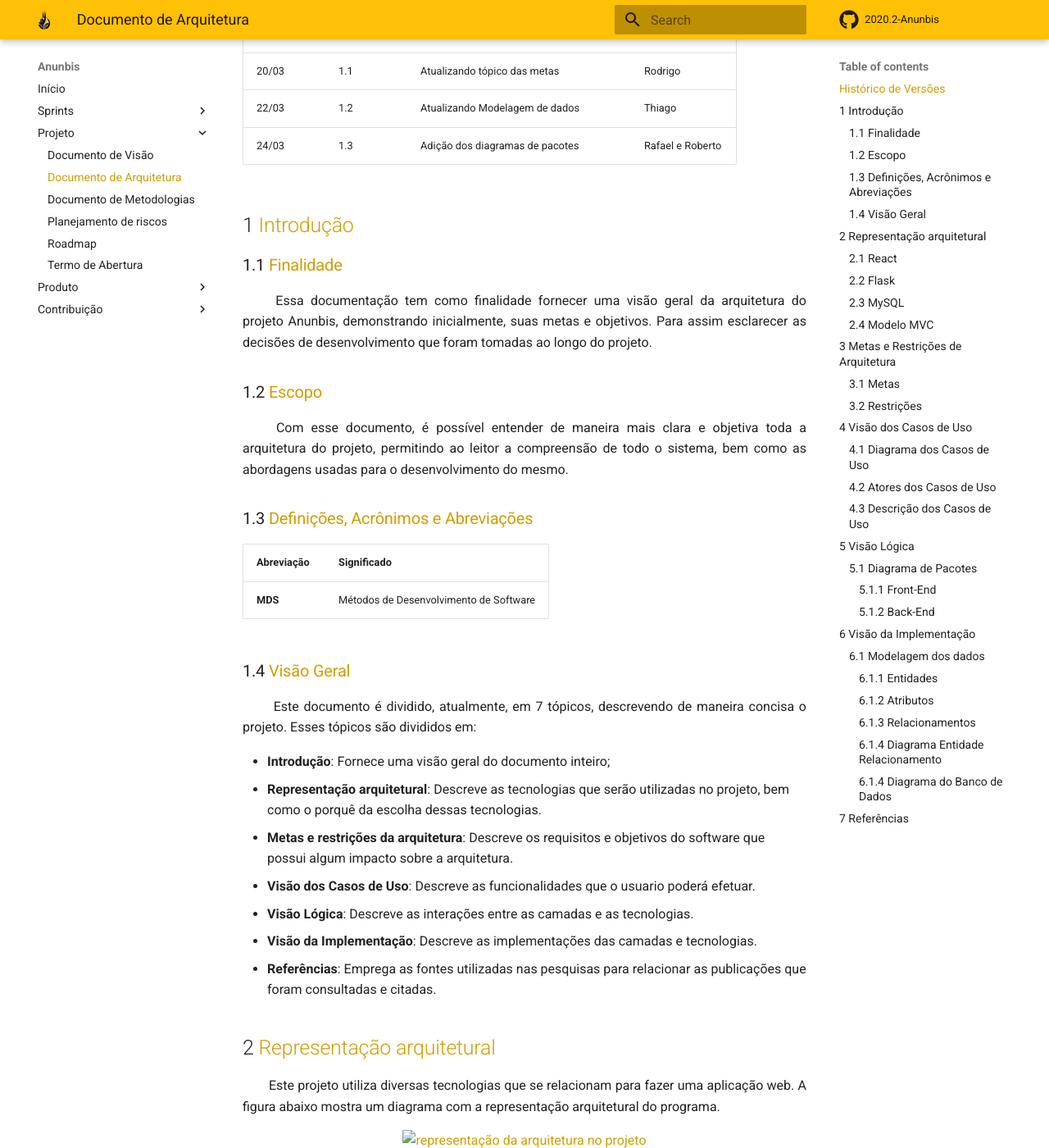
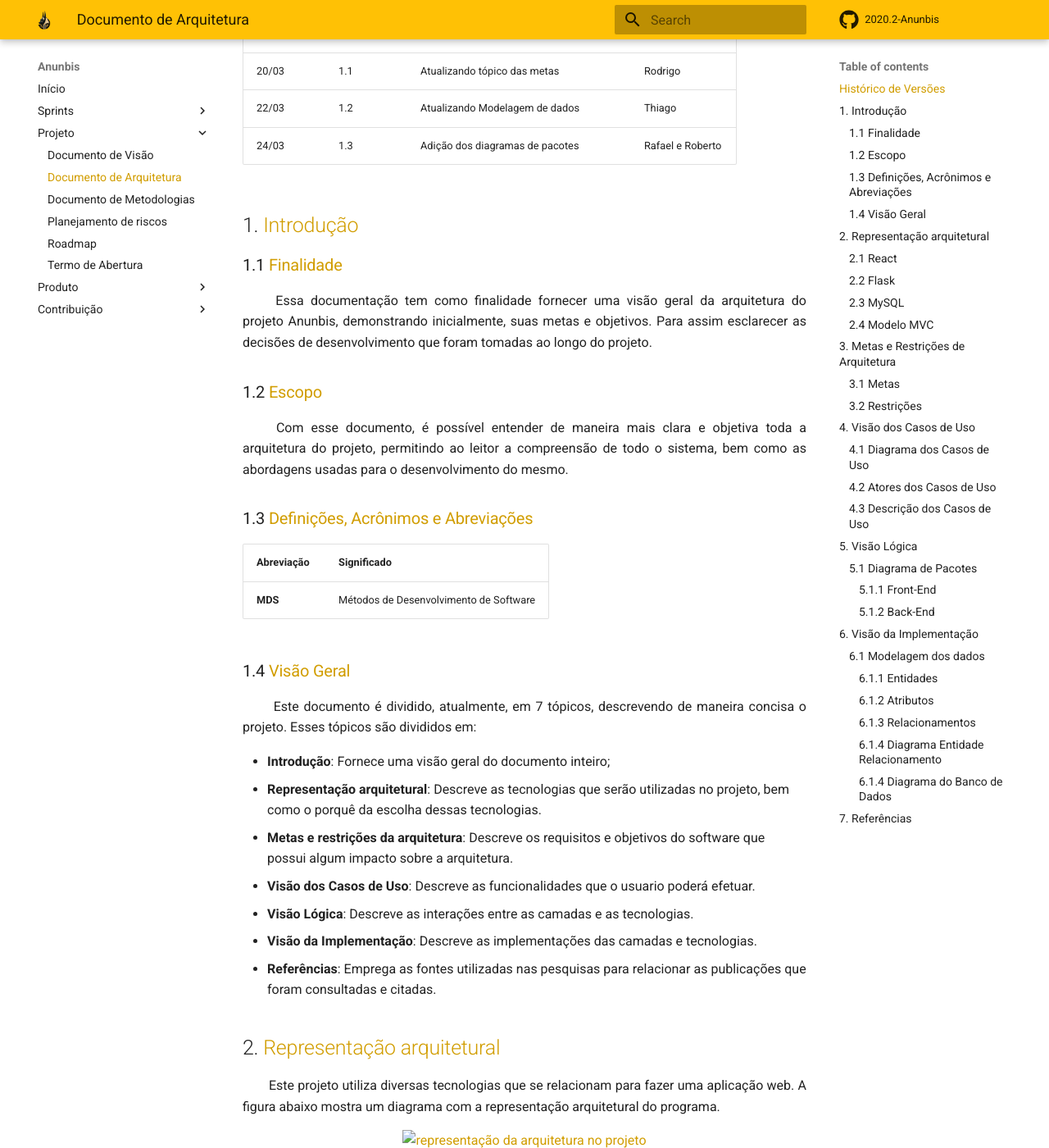
Before and after one commit to fga-eps-mds/2020.2-Anunbis, an MkDocs documentation site: the page built from docs/documentacao/documento-de-arquitetura.md, in a window 1280 px wide and 1400 px high, scrolled down 667 px. Shown: the whole window at 82% size. Built offline with MkDocs 1.6.1 and Material for MkDocs 9.7.7, drawn with Linux system fonts in a browser that asks for light colours; comment, search, counter and statistics services are not loaded.

```diff
--- a/docs/documentacao/documento-de-arquitetura.md
+++ b/docs/documentacao/documento-de-arquitetura.md
@@ -16,7 +16,7 @@ Data|Versão|Descrição|Autor
 22/03|1.2|Atualizando Modelagem de dados|Thiago|
 24/03|1.3|Adição dos diagramas de pacotes|Rafael e Roberto|
 
-## 1 <a name="1">Introdução</a>
+## 1. <a name="1">Introdução</a>
 
 ### 1.1 <a name="1_1">Finalidade</a>
 
@@ -44,7 +44,7 @@ Data|Versão|Descrição|Autor
 * **Visão da Implementação**: Descreve as implementações das camadas e tecnologias.
 * **Referências**: Emprega as fontes utilizadas nas pesquisas para relacionar as publicações que foram consultadas e citadas.
 
-## 2 <a name="2">Representação arquitetural</a>
+## 2. <a name="2">Representação arquitetural</a>
 
 <p align = "justify"> &emsp;&emsp;Este projeto utiliza diversas tecnologias que se relacionam para fazer uma aplicação web. A figura abaixo mostra um diagrama com a representação arquitetural do programa.</p>
 
@@ -86,7 +86,7 @@ href="https://insights.stackoverflow.com/survey/2020#technology">o favorito do m
 
 <div style="display:block;text-align:center"><a style="text-align:center" href="https://edisciplinas.usp.br/pluginfile.php/4632609/mod_resource/content/1/5%20Arquitetura%20MVC.pdf"><img src="/2020.2-Anunbis/images/arquiteturaMVCBackEnd.png" alt="representação da arquitetura MVC no back-end"></a></div>
 
-## 3 <a name="3">Metas e Restrições de Arquitetura</a>
+## 3. <a name="3">Metas e Restrições de Arquitetura</a>
 
 ### 3.1 <a name="3_1">Metas</a>
 
@@ -97,7 +97,7 @@ href="https://insights.stackoverflow.com/survey/2020#technology">o favorito do m
 <p align = "justify">&emsp;&emsp;A aplicação será executada em um navegador, que foi gerada por meio da biblioteca React.js, que é implementada com o Javascript, CSS e HTML. Sobre a comunicação front-end e back-end, ela ocorre por meio de uma API RestFul implementada por um microframework de python chamado Flask.
 </p>
 
-## 4 <a name="4">Visão dos Casos de Uso</a>
+## 4. <a name="4">Visão dos Casos de Uso</a>
 ### 4.1 <a name="4_1">Diagrama dos Casos de Uso</a>
 <div style="display:block;text-align:center"><img src="/2020.2-Anunbis/images/casosDeUso.png" alt="Diagrama dos casos de Uso"></div>
 
@@ -122,7 +122,7 @@ href="https://insights.stackoverflow.com/survey/2020#technology">o favorito do m
 |US09 - Visualizar Média de Pontuação| O docente pode ver sua pontuação média no sistema.|
 |US10 - Visualizar Avaliações dos Alunos|O docente pode ver as avaliações gerais dos alunos.|
 
-## 5 <a name="5">Visão Lógica</a>
+## 5. <a name="5">Visão Lógica</a>
 <p align = "justify">&emsp;&emsp;A comunicação do usuário com a aplicação será feito pela camada view do MVC. Os eventos do front-end serão interpretados pela biblioteca do <a href="https://pt-br.reactjs.org/docs/getting-started.html">ReactJS</a>, essa mesma biblioteca se comunicará com o back-end, que será executada com Flask e Mysql.</p>
 
 <p align = "justify">&emsp;&emsp;No banco de dados, serão armazenados os dados dos usuários, dos professores e das disciplinas. Ao procurar por um professor, uma requisição será feita no back-end, e caso algum professor correspondente seja encontrado, será devolvido ao usuário o docente, sua pontuação e seus feedbacks. Essa troca de informação também será igual para os professores usuários.</p>
@@ -136,7 +136,7 @@ href="https://insights.stackoverflow.com/survey/2020#technology">o favorito do m
 <div style="display:block;text-align:center"><img src="/2020.2-Anunbis/images/Diagrama_Pacotes_BackEnd.png" alt="Diagrama de pacotes Back-End"/></div>
 
 
-## 6 <a name="6">Visão da Implementação</a>
+## 6. <a name="6">Visão da Implementação</a>
 
 ### 6.1 <a name="6_1">Modelagem dos dados</a>
 #### 6.1.1 <a name="6_1_1">Entidades</a>
@@ -185,7 +185,7 @@ href="https://insights.stackoverflow.com/survey/2020#technology">o favorito do m
 
 <div style="display:block;text-align:center"><img src="/2020.2-Anunbis/images/diagramaLogicoDados.png" alt="Diagrama Logico dos Dados"/></div>
 
-## 7 <a name="7">Referências</a>
+## 7. <a name="7">Referências</a>
 
 Wilian, João. Flask: o que é e como codar com esse micro framework Python. **GeekHunter**, 2020. Disponivel em: <a href="https://blog.geekhunter.com.br/flask-framework-python/">Flask: o que é e como codar com esse micro framework Python</a>
 
```
Also changed, not shown: docs/documentacao/termo-de-abertura.md (+10 -11 lines).
